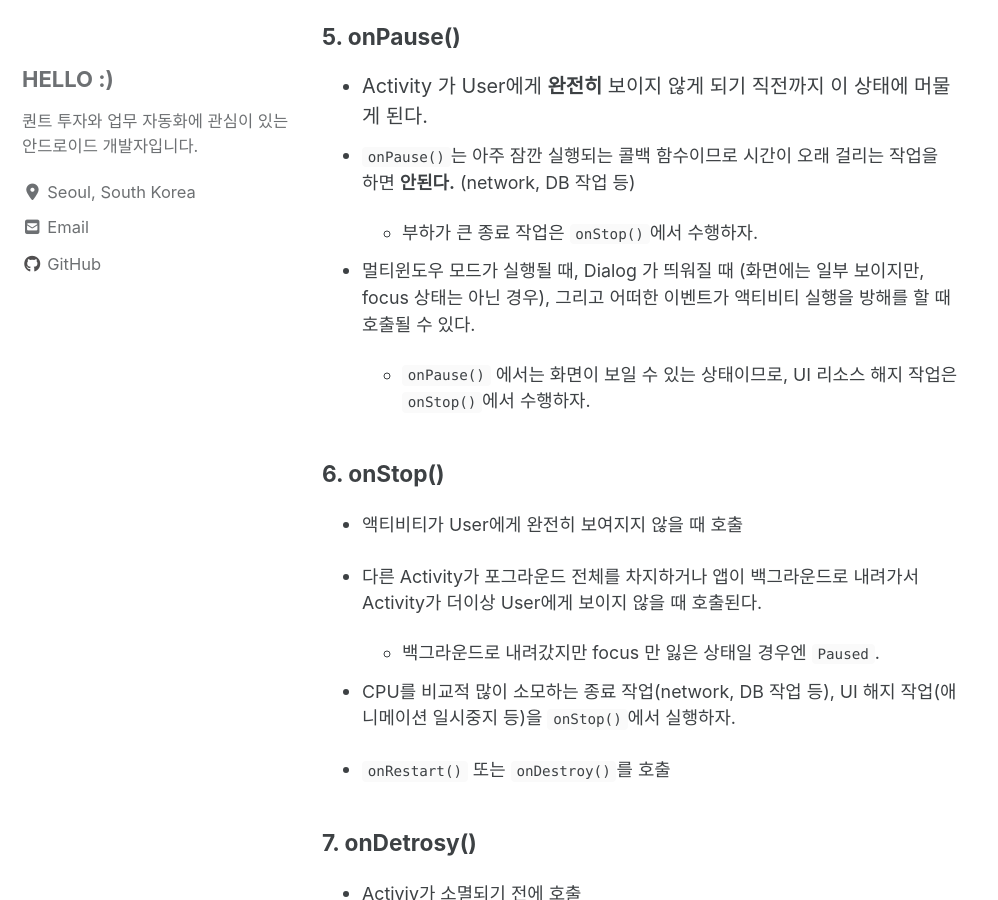
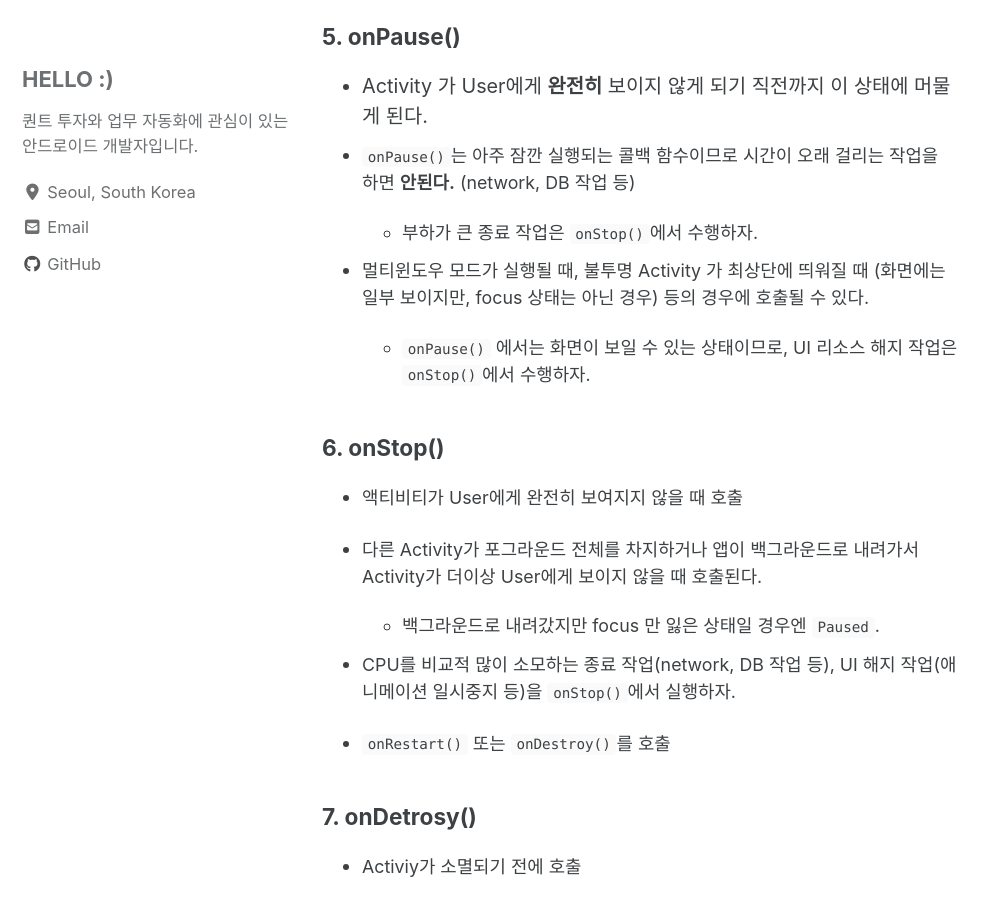
Before and after one commit to dev-eunji/dev-eunji.github.io, a Jekyll site: the page built from _posts/android/2021-01-30-android-activity-lifecycle.md, in a window 1280 px wide and 900 px high, scrolled down 1679 px. Shown: the whole window, without its empty margins (0-998 px from the left). Built offline with Jekyll 4.4.1, drawn with Linux system fonts in a browser that asks for light colours; cached includes are drawn as plain includes; nearby versions of some CDN libraries; comment, search, counter and statistics services are not loaded.

Commit message:
post 수정: activity lifecycle

```diff
--- a/_posts/android/2021-01-30-android-activity-lifecycle.md
+++ b/_posts/android/2021-01-30-android-activity-lifecycle.md
@@ -44,7 +44,7 @@ Activity lifecycle 변화를 알 수 있는 콜백들이 있으며, system이
 
   - 부하가 큰 종료 작업은 `onStop()`에서 수행하자.
 
-- 멀티윈도우 모드가 실행될 때, Dialog 가 띄워질 때 (화면에는 일부 보이지만, focus 상태는 아닌 경우), 그리고 어떠한 이벤트가 액티비티 실행을 방해를 할 때 호출될 수 있다.
+- 멀티윈도우 모드가 실행될 때, 불투명 Activity 가 최상단에 띄워질 때 (화면에는 일부 보이지만, focus 상태는 아닌 경우) 등의 경우에 호출될 수 있다.
 
   - `onPause()` 에서는 화면이 보일 수 있는 상태이므로, UI 리소스 해지 작업은 `onStop()`에서 수행하자.
 
```
